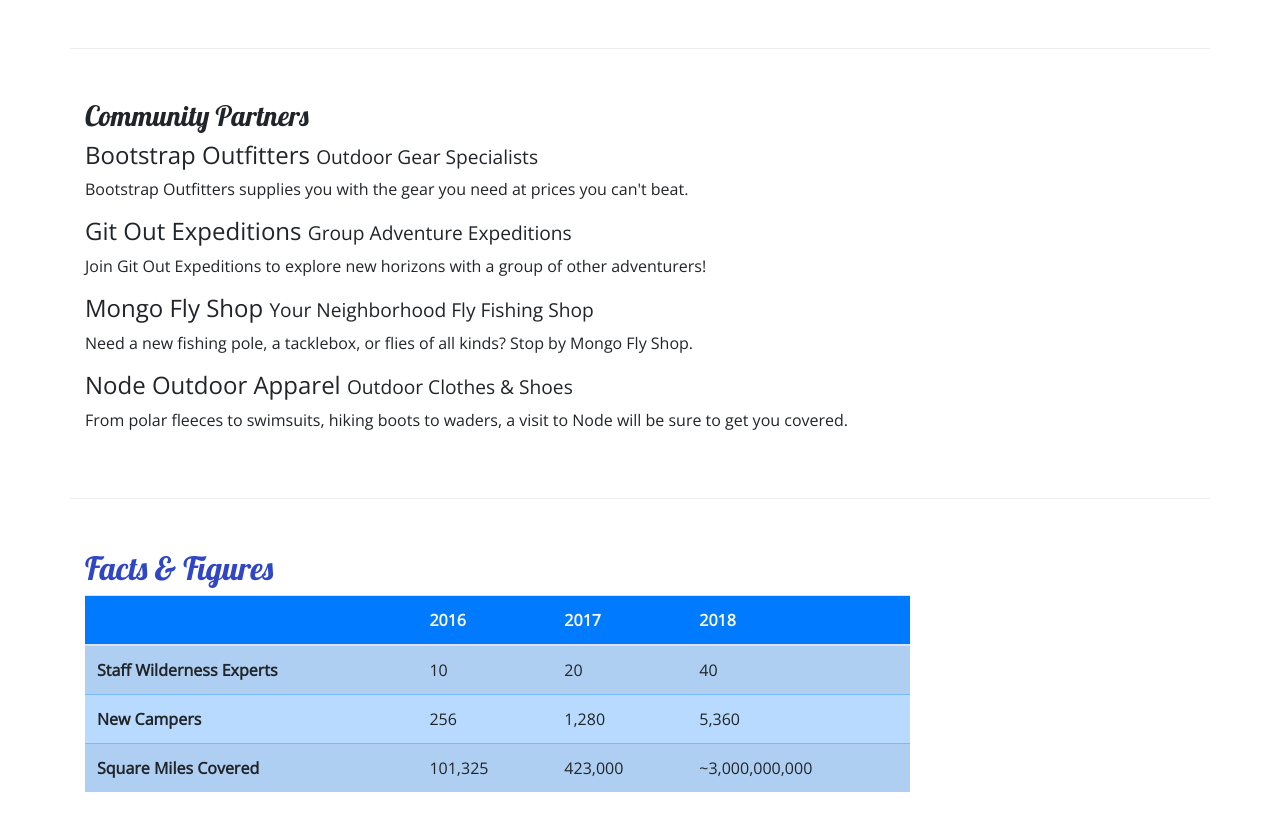
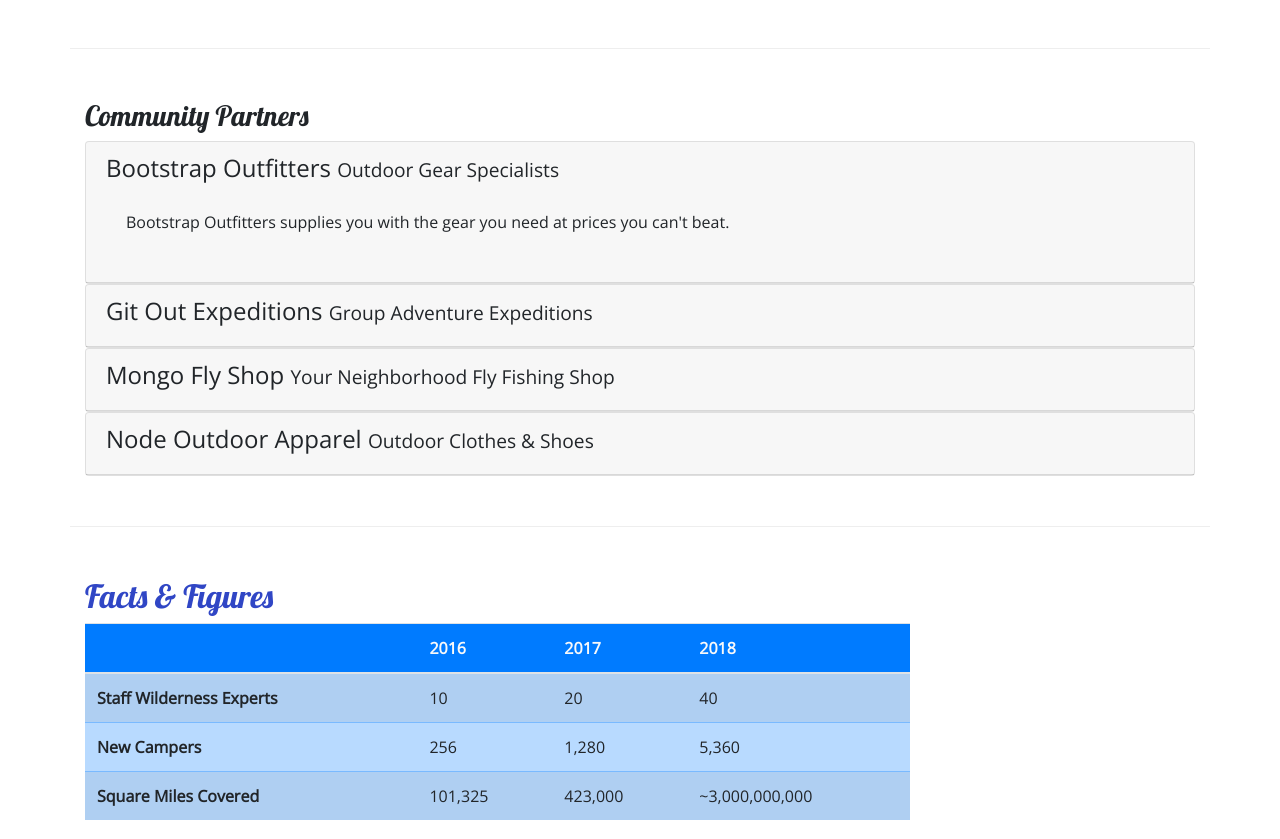
Before and after one commit to aen0125/nucamp_site, a website: page aboutus.html in a window 1280 px wide. Shown: the part 820-1659 px from the top of the page. Drawn offline with nearby package versions, Linux system fonts and the light colour scheme.

Commit message:
Accordion

```diff
--- a/aboutus.html
+++ b/aboutus.html
@@ -102,14 +102,48 @@
         <div class="row row-content">
             <div class="col-12">
                 <h3>Community Partners</h3>
-                <h4>Bootstrap Outfitters <small>Outdoor Gear Specialists</small></h4>
-                <p class="d-none d-sm-block">Bootstrap Outfitters supplies you with the gear you need at prices you can't beat.</p>
-                <h4>Git Out Expeditions <small>Group Adventure Expeditions</small></h4>
-                <p class="d-none d-sm-block">Join Git Out Expeditions to explore new horizons with a group of other adventurers!</p>
-                <h4>Mongo Fly Shop <small>Your Neighborhood Fly Fishing Shop</small></h4>
-                <p class="d-none d-sm-block">Need a new fishing pole, a tacklebox, or flies of all kinds? Stop by Mongo Fly Shop.</p>
-                <h4>Node Outdoor Apparel <small>Outdoor Clothes & Shoes</small></h4>
-                <p class="d-none d-sm-block">From polar fleeces to swimsuits, hiking boots to waders, a visit to Node will be sure to get you covered.</p>
+                <div id="accordion">
+                    <div class="card">
+                        <div role="tab" class="card-header">
+                            <h4><a data-toggle="collapse" data-target="#bootstrap">Bootstrap Outfitters <small>Outdoor Gear Specialists</small></a></h4>
+                            <div class="collapse show" id="bootstrap" data-parent="#accordion">
+                                <div class="card-body">
+                                    <p class="d-none d-sm-block">Bootstrap Outfitters supplies you with the gear you need at prices you can't beat.</p>
+                                </div>
+                            </div>
+                        </div>
+                    </div>
+                    <div class="card">
+                        <div role="tab" class="card-header">
+                            <h4><a class="collapsed" data-toggle="collapse" data-target="#git">Git Out Expeditions <small>Group Adventure Expeditions</small></a></h4>
+                            <div class="collapse" id="git" data-parent="#accordion">
+                                <div class="card-body">
+                                    <p class="d-none d-sm-block">Join Git Out Expeditions to explore new horizons with a group of other adventurers!</p>
+                                </div>
+                            </div>
+                        </div>
+                    </div>
+                    <div class="card">
+                        <div role="tab" class="card-header">
+                            <h4><a class="collapsed" data-toggle="collapse" data-target="#mongo">Mongo Fly Shop <small>Your Neighborhood Fly Fishing Shop</small></a></h4>
+                            <div class="collapse" id="mongo" data-parent="#accordion">
+                                <div class="card-body">
+                                    <p class="d-none d-sm-block">Need a new fishing pole, a tacklebox, or flies of all kinds? Stop by Mongo Fly Shop.</p>
+                                </div>
+                            </div>
+                        </div>
+                    </div>
+                    <div class="card">
+                        <div role="tab" class="card-header">
+                            <h4><a class="collapsed" data-toggle="collapse" data-target="#node">Node Outdoor Apparel <small>Outdoor Clothes & Shoes</small></a></h4>
+                            <div class="collapse" id="node" data-parent="#accordion">
+                                <div class="card-body">
+                                    <p class="d-none d-sm-block">From polar fleeces to swimsuits, hiking boots to waders, a visit to Node will be sure to get you covered.</p>
+                                </div>
+                            </div>
+                        </div>
+                    </div>
+                </div>
             </div>
         </div>
         <div class="row row-content">
--- a/css/styles.css
+++ b/css/styles.css
@@ -1,3 +1,7 @@
+* {
+    scroll-behavior: smooth;
+}
+
 body {
     font-family: "Open Sans", sans-serif;
 }
@@ -40,3 +44,14 @@ footer {
     background-image: linear-gradient(#cec8ff, white);
     padding: 20px 0;
 }
+
+.tab-content {
+    border: 1px solid #DDD;
+    border-top: none;
+    padding: 10px;
+}
+
+a, a:hover {
+    color: inherit;
+    text-decoration: none;
+  }
```
